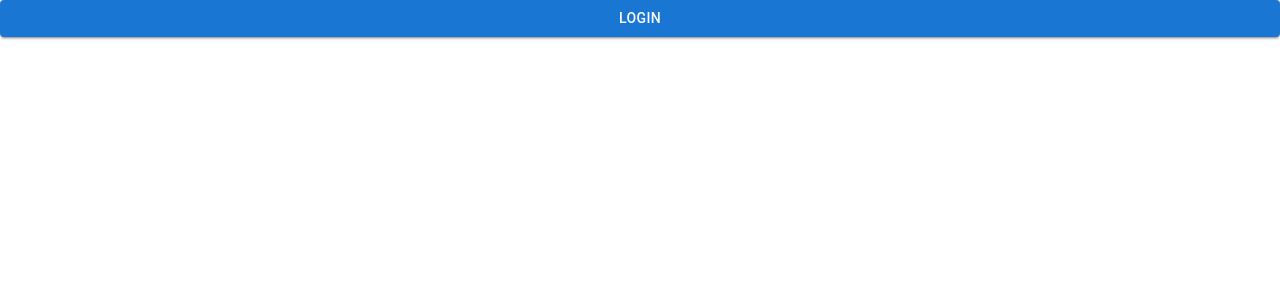
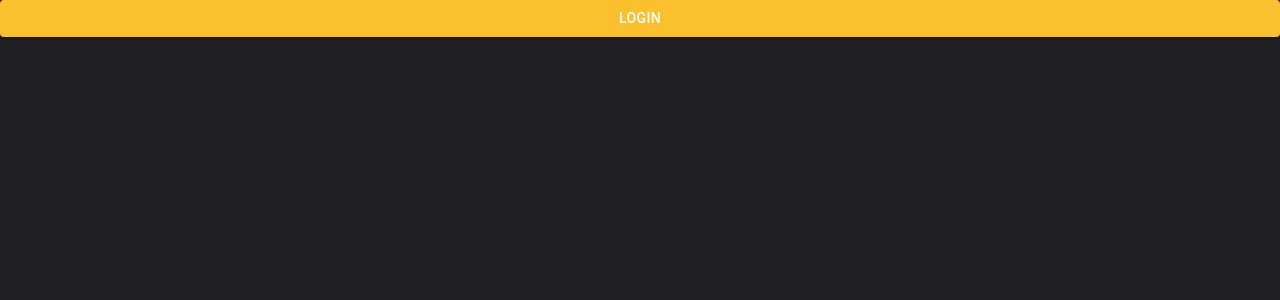
Before and after one commit to JackSSads/fitness-controll, a React (Create React App) app: page /login in a window 1280 px wide. Shown: the top 300 px of the page. Built offline with nearby package versions, Linux system fonts and the light colour scheme.

Commit message:
feat: adicionando AppThemeProvider na raiz do proj

```diff
--- a/src/App.tsx
+++ b/src/App.tsx
@@ -1,10 +1,15 @@
-import { BrowserRouter } from "react-router-dom"
+import { BrowserRouter } from "react-router-dom";
+
+import { AppThemeProvider } from "./shared/contexts";
 import { AppRoutes } from "./shared/routes";
 
 export const App = () => {
   return (
-    <BrowserRouter>
-      <AppRoutes />
-    </BrowserRouter>
+
+    <AppThemeProvider >
+      <BrowserRouter>
+        <AppRoutes />
+      </BrowserRouter >
+    </AppThemeProvider>
   );
 }
```
